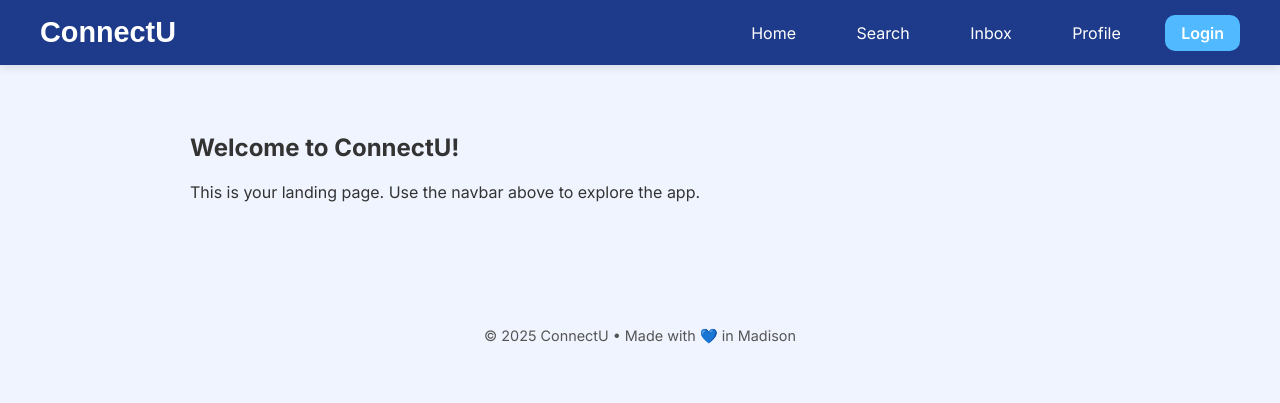
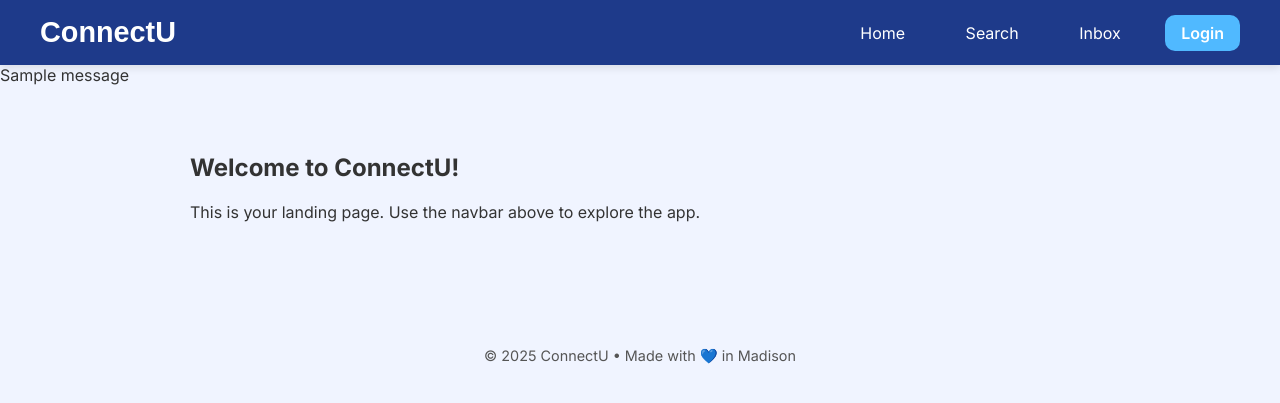
Before and after one commit to morganhoch/MadHacks2025Use, a Flask app: page / in a window 1280 px wide. Shown: the top 403 px of the page. Run offline with Flask 3, Linux system fonts and the light colour scheme; tables that the repository leaves empty hold one stand-in row (values such as "Sample post"); one stand-in notice (Sample message) is shown.

Commit message:
Update base.html

```diff
--- a/connectu/templates/base.html
+++ b/connectu/templates/base.html
@@ -14,8 +14,8 @@
                 <a href="{{ url_for('index') }}">Home</a>
                 <a href="{{ url_for('search') }}">Search</a>
                 <a href="{{ url_for('inbox') }}">Inbox</a>
-                <a href="{{ url_for('profile') }}">Profile</a>
                 {% if session.get('user') %}
+                    <a href="{{ url_for('profile') }}">Profile</a>
                     <a href="{{ url_for('logout') }}" class="btn-logout">Logout</a>
                 {% else %}
                     <a href="{{ url_for('login') }}" class="btn-login">Login</a>
@@ -23,6 +23,17 @@
             </div>
         </nav>
     </header>
+
+    <!-- Flash messages -->
+    {% with messages = get_flashed_messages(with_categories=true) %}
+      {% if messages %}
+        <div class="flash-messages">
+          {% for category, message in messages %}
+            <div class="flash {{ category }}">{{ message }}</div>
+          {% endfor %}
+        </div>
+      {% endif %}
+    {% endwith %}
 
     <main id="main-content">
         {% block content %}{% endblock %}
```
